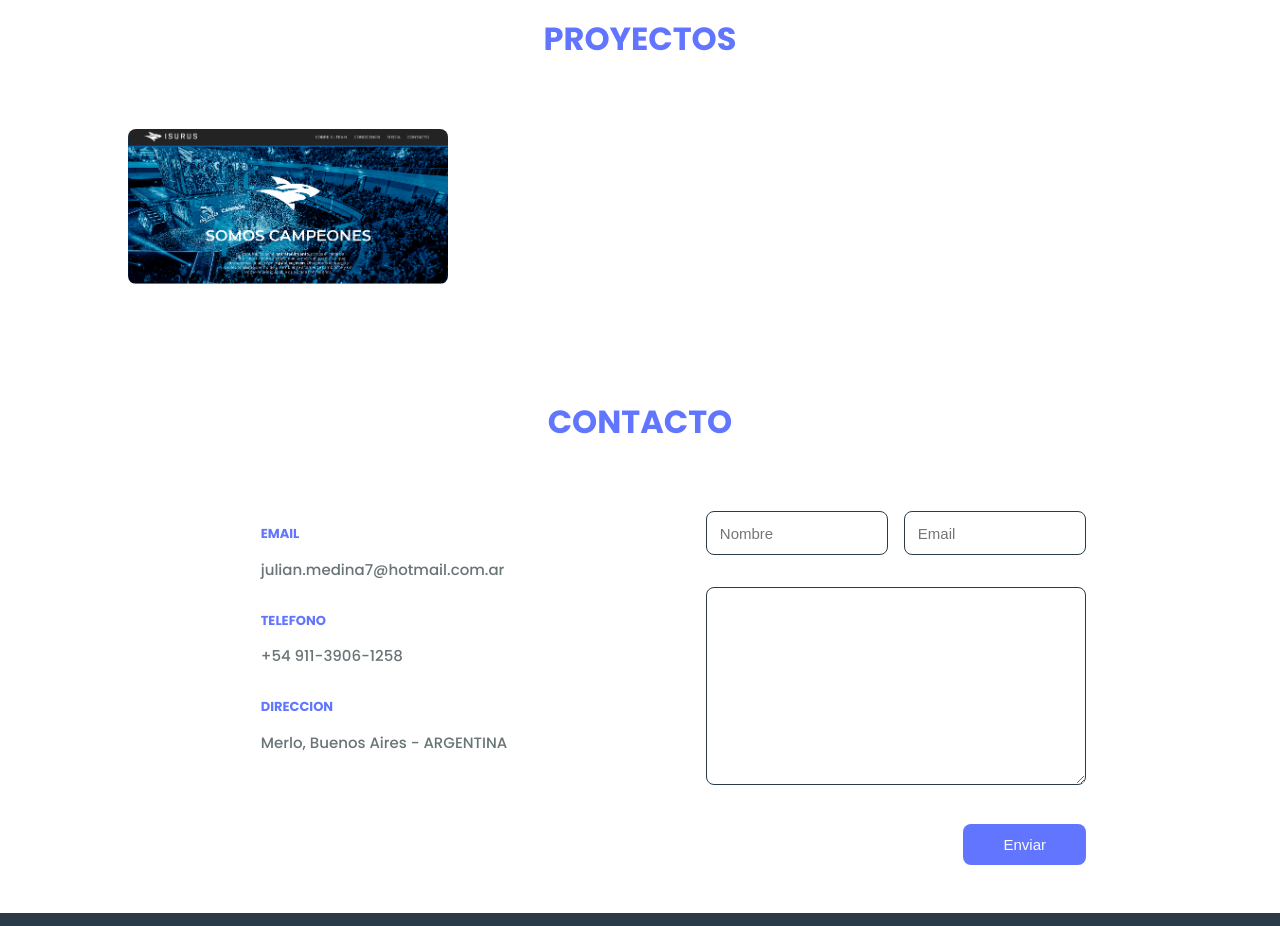
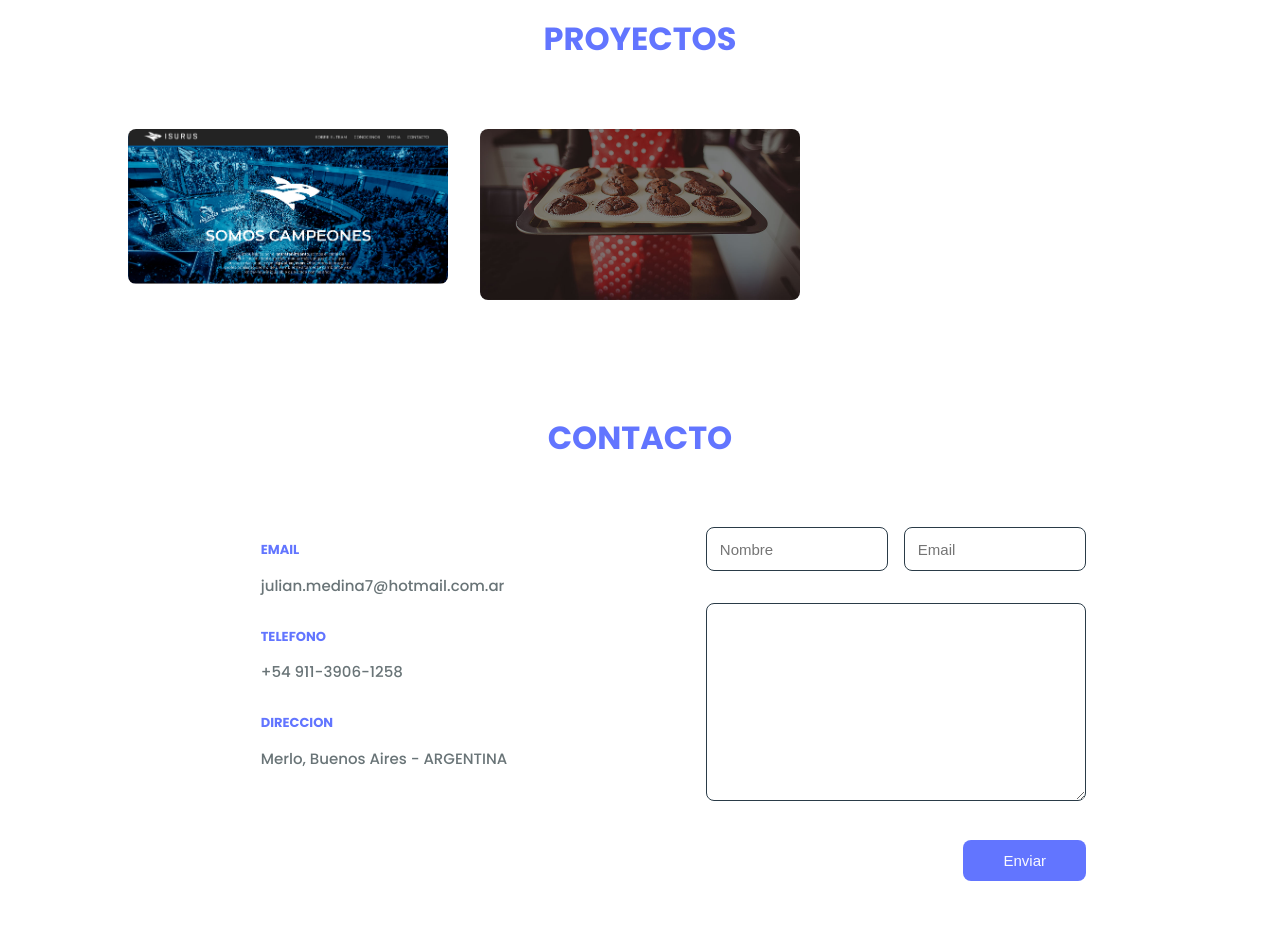
Before and after one commit to JulianMedd/webPersonal, a plain HTML site: page index.html in a window 1280 px wide. Shown: the part 2140-3066 px from the top of the page. Drawn offline with nearby package versions, Linux system fonts and the light colour scheme.

Commit message:
agregue un proyecto nuevo

```diff
--- a/assets/sass/_proyectos.scss
+++ b/assets/sass/_proyectos.scss
@@ -5,9 +5,11 @@
         row-gap: 2rem;
         margin: auto;
 
+
         .proyectos__img{
             position: relative;
             overflow: hidden;
+
             &:hover .proyectos__link{
                 bottom: 0;
             }
--- a/index.html
+++ b/index.html
@@ -3,6 +3,8 @@
 <head>
     <meta charset="UTF-8">
     <meta name="viewport" content="width=device-width, initial-scale=1.0">
+    <meta name="keywords" content="Web developer jr, trainee, empleo It, primer empleo">
+    <meta name="description" content="Desarrollador web en busqueda de primer empleo it">
 
     <!-- fuente -->
     <link rel="preconnect" href="https://fonts.gstatic.com">
@@ -136,6 +138,13 @@
                         <a href="http://proyecto-final-isurus-git-main.julianmedd.vercel.app/" class="proyectos__link-name" target="_blank">Mirar proyecto</a>
                     </div>
                 </div>
+                <div class="proyectos__img">
+                    <img src="assets/img/Fondo1.jpg" alt="proyecto diseño web panaderia">
+
+                    <div class="proyectos__link">
+                        <a href="https://proyecto-panaderia.vercel.app/" class="proyectos__link-name" target="_blank">Mirar proyecto</a>
+                    </div>
+                </div>
             </div>
         </section>
 
```
Also changed, not shown: assets/img/Fondo1.jpg (added), assets/img/foto_perfil.jpg (deleted).
